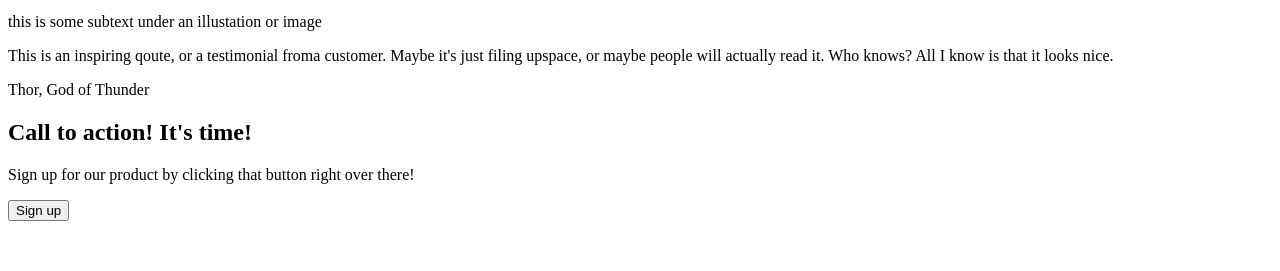
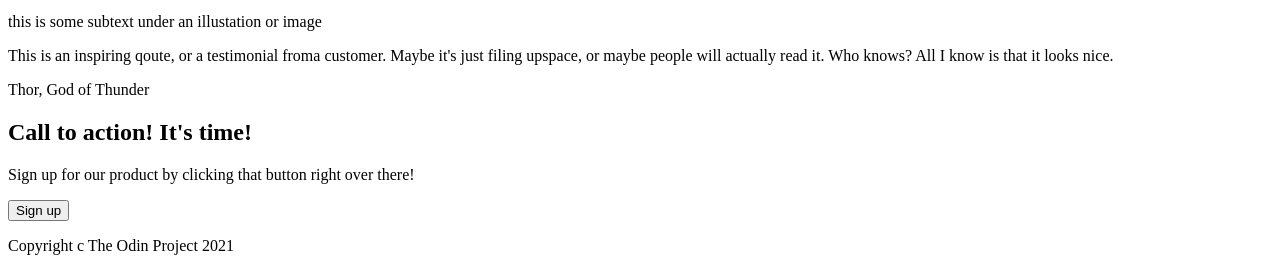
Before and after one commit to temor01/Landing-Page, a plain HTML site: page index.html in a window 1280 px wide. Shown: the part 628-899 px from the top of the page. Before the commit the page ends 857 px from the top, so only its background shows below. Drawn offline with Linux system fonts and the light colour scheme.

Commit message:
index.html completed, now to start working on CSS

```diff
--- a/index.html
+++ b/index.html
@@ -74,6 +74,9 @@
                 <button>Sign up</button>
             </div>
         </div>
+        <div class="footer">
+            <p>Copyright c The Odin Project 2021</p>
+        </div>
     </body>
 
 </html>
```
